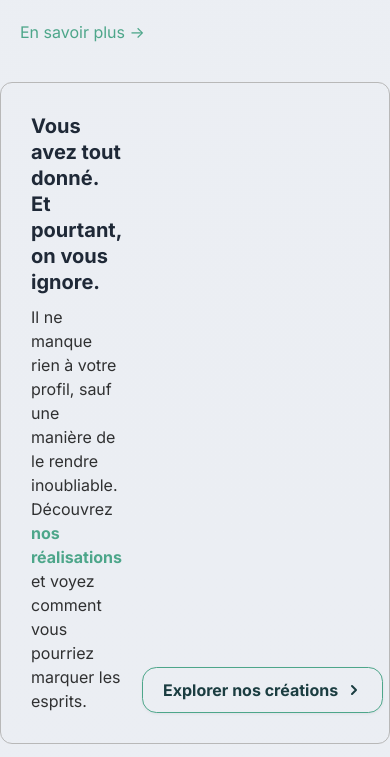
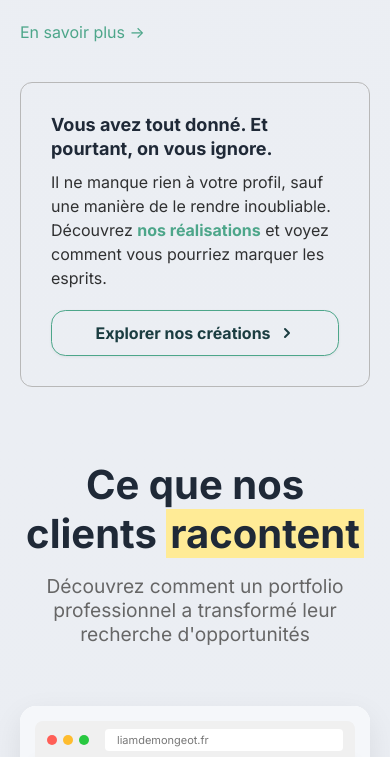
Before and after one commit to alisghir1/lumense-website, a plain HTML site: page index.html in a window 390 px wide. Shown: the part 4995-5752 px from the top of the page. Drawn offline with nearby package versions, Linux system fonts and the light colour scheme; grey boxes are pictures that could not be loaded.

Commit message:
Améliorations du visuel, responsivness mobile

```diff
--- a/index.html
+++ b/index.html
@@ -715,7 +715,7 @@
     <div class="footer-grid">
       <div class="footer-brand">
         <div class="footer-logo">
-          <img src="images/logo.png" alt="Logo">
+          <img src="images/logo_white.png" alt="Logo">
         </div>
       </div>
 
--- a/style.css
+++ b/style.css
@@ -1035,52 +1035,7 @@ body {
     margin: 0 0 25px;
   }
 
-@media (max-width: 768px) {
-  .feature-section h1 {
-    font-size: 2rem;
-    text-align: center;
-    margin: 60px 0 15px;
-  }
-
-  .feature-section .subtitle {
-    font-size: 1rem;
-    margin-bottom: 60px;
-    padding: 0 20px;
-  }
-
-  .feature-container {
-    padding: 0 20px;
-    margin-bottom: 40px;
-    box-sizing: border-box;
-  }
-
-  .feature-grid {
-    flex-direction: column;
-    align-items: left;
-    gap: 30px;
-  }
-
-  .feature-item {
-    max-width: 100%;
-    align-items: left ;
-    text-align: center;
-  }
-
-  .feature-content {
-    text-align: left;
-  }
-
-  .feature-title {
-    font-size: 1.4rem;
-  }
-
-  .feature-description {
-    font-size: 1rem;
-  }
-}
-
-
-  .containeer {
+    .containeer {
     border: 1px solid #b8b8b8;
     border-radius: 12px;
     padding: 30px;
@@ -1151,6 +1106,103 @@ body {
     fill: currentColor;
   }
 
+@media (max-width: 768px) {
+  .feature-section h1 {
+    font-size: 2rem;
+    text-align: center;
+    margin: 60px 0 15px;
+  }
+
+  .feature-section .subtitle {
+    font-size: 1rem;
+    margin-bottom: 60px;
+    padding: 0 20px;
+  }
+
+  .feature-container {
+    padding: 0 20px;
+    margin-bottom: 40px;
+    box-sizing: border-box;
+  }
+
+  .feature-grid {
+    flex-direction: column;
+    align-items: left;
+    gap: 30px;
+  }
+
+  .feature-item {
+    max-width: 100%;
+    align-items: left ;
+    text-align: center;
+  }
+
+  .feature-content {
+    text-align: left;
+  }
+
+  .feature-title {
+    font-size: 1.4rem;
+  }
+
+  .feature-description {
+    font-size: 1rem;
+  }
+
+  .containeer {
+    display: block;
+    margin: 0 20px;
+  }
+
+  .text-block {
+    max-width: 100%;
+    margin-bottom: 20px;
+  }
+
+  .text-block h1 {
+    font-size: 18px;
+    font-weight: 600;
+    line-height: 130%;
+    margin: 0 0 10px 0;
+    text-align: left;
+  }
+
+  .text-block p {
+    font-size: 16px;
+    line-height: 150%;
+    color: rgba(0, 0, 0, 0.8);
+    margin: 0;
+    text-align: left;
+  }
+
+  .text-block p span {
+    color: var(--color-secondary);
+    font-weight: 600;
+    cursor: pointer;
+  }
+
+  .buttoun {
+    display: flex;
+    margin-left: 0 auto;
+    justify-content: center;
+  }
+
+
+  .buttoun:hover {
+    background-color: #f5f5f5;
+  }
+
+  .buttoun svg {
+    margin-left: 8px;
+    width: 16px;
+    height: 16px;
+    fill: currentColor;
+  }
+}
+
+
+
+
   /* Footer Styles */
 .site-footer {
   position: relative;
```
Also changed, not shown: images/logo.png, images/logo_white.png (added).
